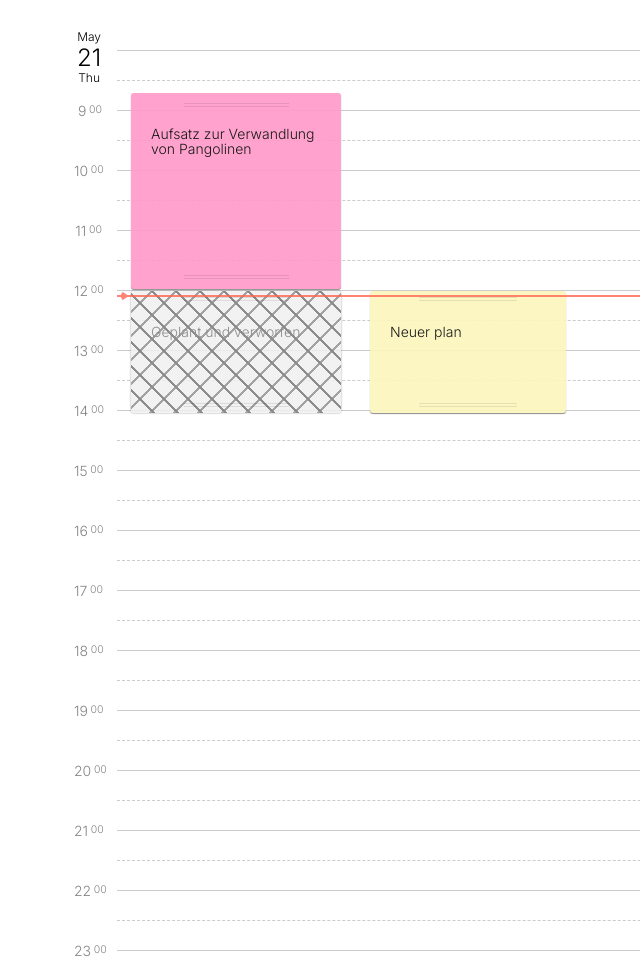
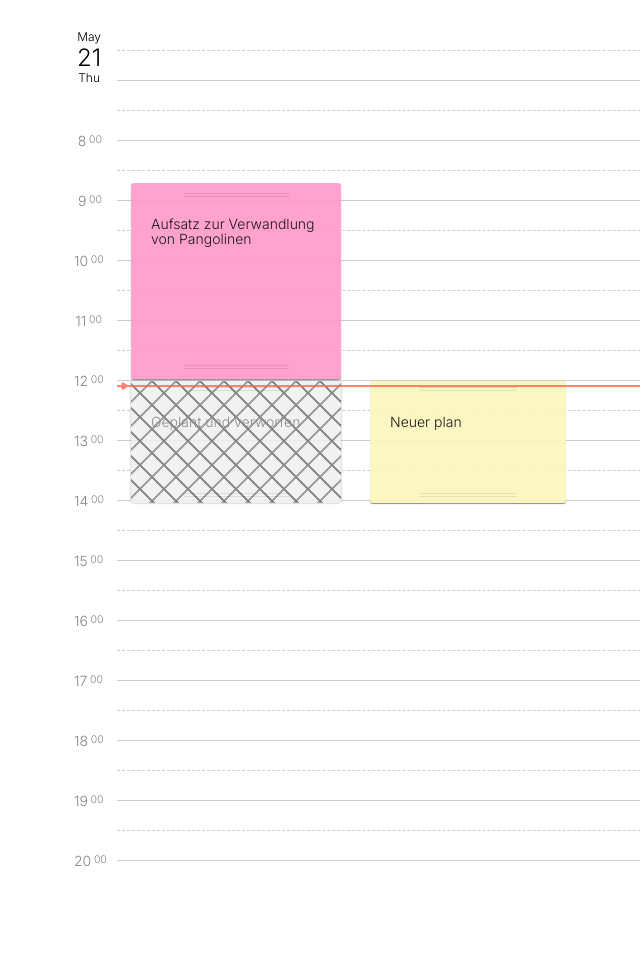
Before and after one commit to nfelger/dewt, a plain HTML site: page index.html in a window 1280 px wide. Shown: the top 977 px of the page, without its empty margins (86-726 px from the left). After the commit the page ends 895 px from the top, so only its background shows below. Drawn offline with Linux system fonts and the light colour scheme.

Commit message:
Tweak times displayed

```diff
--- a/index.html
+++ b/index.html
@@ -9,7 +9,7 @@
   <title>Agenda</title>
 </head>
 <body>
-  <div class="agenda" style="--day-starts-at-minute: 450; --hours-to-draw: 16">
+  <div class="agenda" style="--day-starts-at-minute: 360; --hours-to-draw: 14">
     <h2 class="day">
       <p></p>
       <p class="day-number"></p>
```
